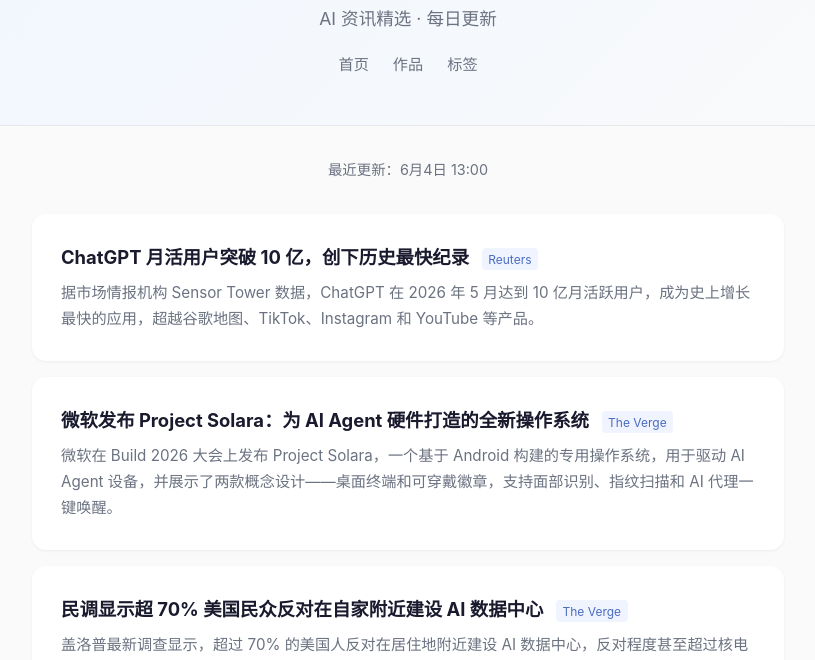
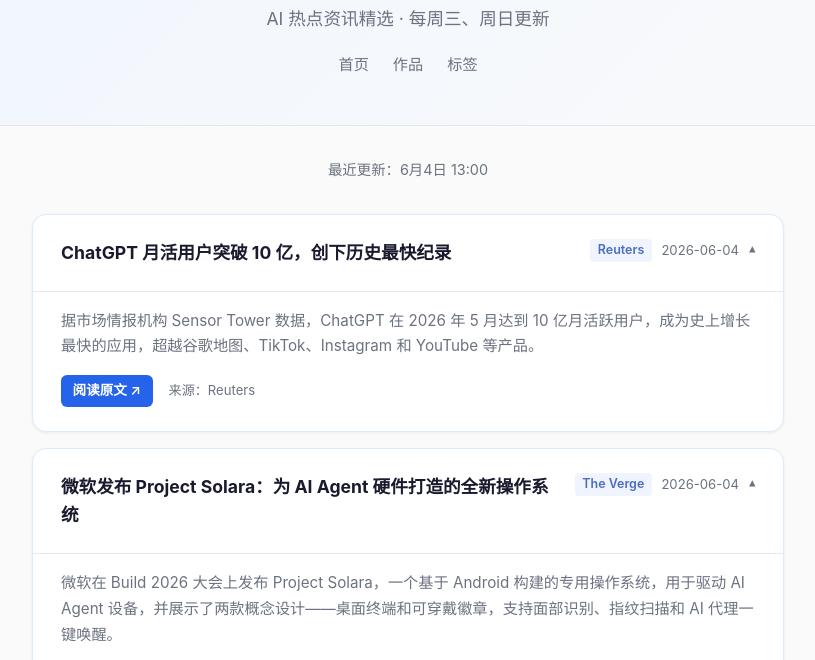
Before and after one commit to BlueBridge-E/StaryFall, an Astro site: page /StaryFall/feed in a window 1280 px wide. Shown: the part 131-791 px from the top of the page, without its empty margins (232-1047 px from the left). Built offline with nearby package versions, Linux system fonts and the light colour scheme; Astro itself is replaced by a stand-in of ours.

Commit message:
feed: 点击展开详情+来源链接，不再直接跳转

```diff
--- a/src/pages/feed.astro
+++ b/src/pages/feed.astro
@@ -19,13 +19,10 @@ interface NewsData {
 
 let newsData: NewsData | null = null;
 
-// 在构建时尝试读取 ai-news.json
 try {
-  // Astro SSG: 用 Vite import 读取 public 下的 JSON
   const mod = await import(`../../public/ai-news.json`) as { default: NewsData };
   newsData = mod.default;
 } catch {
-  // 文件不存在 → 显示空状态
   newsData = null;
 }
 
@@ -33,18 +30,17 @@ const items = newsData?.items ?? [];
 const lastUpdated = newsData?.lastUpdated ?? '';
 ---
 
-{/* 前端渲染 */}
 <html lang="zh-CN">
   <head>
     <meta charset="utf-8" />
     <meta name="viewport" content="width=device-width, initial-scale=1" />
     <title>AI 速递 — StaryFall</title>
-    <meta name="description" content="AI 资讯精选速递 · 每日更新" />
+    <meta name="description" content="AI 资讯精选速递 · 每周更新" />
   </head>
   <body>
     <header class="hero">
       <h1>🤖 AI 速递</h1>
-      <p class="tagline">AI 资讯精选 · 每日更新</p>
+      <p class="tagline">AI 热点资讯精选 · 每周三、周日更新</p>
       <nav class="hero-nav">
         <a href={`${base}/`}>首页</a>
         <a href={`${base}/work/`}>作品</a>
@@ -65,19 +61,32 @@ const lastUpdated = newsData?.lastUpdated ?? '';
         <div class="empty-state">
           <span class="empty-icon">📭</span>
           <p>资讯数据准备中，稍后回来查看</p>
-          <p class="empty-hint">首次部署后需运行 cron 自动生成内容</p>
         </div>
       ) : (
-        items.map((item: NewsItem) => (
-          <article class="news-card">
-            {item.url ? (
-              <a href={item.url} class="news-title" target="_blank" rel="noopener">{item.title}</a>
-            ) : (
-              <h2 class="news-title news-title--static">{item.title}</h2>
-            )}
-            {item.source && <span class="news-source">{item.source}</span>}
-            <p class="news-desc">{item.summary}</p>
-          </article>
+        items.map((item: NewsItem, i: number) => (
+          <details class="news-card" open>
+            <summary class="news-summary">
+              <h2 class="news-title">{item.title}</h2>
+              <div class="news-meta-top">
+                {item.source && <span class="news-source">{item.source}</span>}
+                {item.date && <span class="news-date">{item.date}</span>}
+                <span class="news-expand-icon">▾</span>
+              </div>
+            </summary>
+            <div class="news-body">
+              <p class="news-desc">{item.summary}</p>
+              <div class="news-footer">
+                {item.url ? (
+                  <a href={item.url} class="news-link" target="_blank" rel="noopener">
+                    阅读原文 ↗
+                  </a>
+                ) : (
+                  <span class="news-link news-link--disabled">暂无链接</span>
+                )}
+                {item.source && <span class="news-source-tag">来源：{item.source}</span>}
+              </div>
+            </div>
+          </details>
         ))
       )}
     </main>
@@ -123,23 +132,105 @@ const lastUpdated = newsData?.lastUpdated ?? '';
 
   .empty-state { text-align: center; padding: 4rem 2rem; color: var(--muted); }
   .empty-icon { font-size: 3rem; display: block; margin-bottom: 1rem; }
-  .empty-hint { margin-top: 0.5rem; font-size: 0.85rem; }
 
+  /* 可展开卡片 */
   .news-card {
-    padding: 1.75rem; margin-bottom: 1rem; background: var(--card-bg);
-    border-radius: 14px; box-shadow: 0 1px 3px rgba(0,0,0,0.06);
-    border: 1px solid transparent; position: relative;
+    margin-bottom: 1rem;
+    background: var(--card-bg);
+    border-radius: 14px;
+    box-shadow: 0 1px 3px rgba(0,0,0,0.06);
+    border: 1px solid var(--border);
+    overflow: hidden;
   }
-  .news-card:hover { box-shadow: 0 4px 14px rgba(0,0,0,0.08); }
+  .news-card[open] { border-color: #dbeafe; }
+
+  .news-summary {
+    display: flex;
+    justify-content: space-between;
+    align-items: flex-start;
+    gap: 1rem;
+    padding: 1.5rem 1.75rem;
+    cursor: pointer;
+    list-style: none;
+    user-select: none;
+    transition: background 0.15s;
+  }
+  .news-summary::-webkit-details-marker { display: none; }
+  .news-summary:hover { background: #f8fafc; }
+
+  .news-title {
+    font-size: 1.1rem;
+    font-weight: 700;
+    color: var(--text);
+    flex: 1;
+    min-width: 0;
+  }
+
+  .news-meta-top {
+    display: flex;
+    align-items: center;
+    gap: 0.6rem;
+    flex-shrink: 0;
+    font-size: 0.82rem;
+    color: var(--muted);
+  }
   .news-source {
-    display: inline-block; margin-left: 0.5rem; padding: 0.1em 0.55em;
-    border-radius: 4px; font-size: 0.75rem; background: #f0f4ff; color: #4a6cc1;
-    vertical-align: middle;
+    padding: 0.15em 0.6em;
+    border-radius: 4px;
+    background: #f0f4ff;
+    color: #4a6cc1;
+    font-size: 0.78rem;
+    font-weight: 600;
+    white-space: nowrap;
   }
-  .news-title { font-size: 1.15rem; font-weight: 700; color: var(--text); text-decoration: none; }
-  a.news-title:hover { color: var(--accent); }
-  .news-title--static { cursor: default; }
-  .news-desc { margin-top: 0.5rem; color: var(--muted); font-size: 0.95rem; line-height: 1.7; }
+  .news-date { white-space: nowrap; }
+  .news-expand-icon {
+    font-size: 0.8rem;
+    transition: transform 0.2s;
+  }
+  .news-card[open] .news-expand-icon { transform: rotate(180deg); }
+
+  /* 展开内容 */
+  .news-body {
+    padding: 0 1.75rem 1.5rem;
+    border-top: 1px solid var(--border);
+    padding-top: 1rem;
+  }
+  .news-desc {
+    color: var(--muted);
+    font-size: 0.95rem;
+    line-height: 1.7;
+  }
+  .news-footer {
+    margin-top: 1rem;
+    display: flex;
+    align-items: center;
+    gap: 1rem;
+    flex-wrap: wrap;
+  }
+  .news-link {
+    display: inline-flex;
+    align-items: center;
+    gap: 0.25rem;
+    padding: 0.35em 0.85em;
+    border-radius: 6px;
+    background: var(--accent);
+    color: #fff;
+    text-decoration: none;
+    font-size: 0.85rem;
+    font-weight: 600;
+    transition: background 0.2s;
+  }
+  .news-link:hover { background: #1d4ed8; }
+  .news-link--disabled {
+    background: #e5e7eb;
+    color: var(--muted);
+    cursor: default;
+  }
+  .news-source-tag {
+    font-size: 0.82rem;
+    color: var(--muted);
+  }
 
   .footer { text-align: center; padding: 2rem; font-size: 0.85rem; color: var(--muted); border-top: 1px solid var(--border); }
 
@@ -147,5 +238,7 @@ const lastUpdated = newsData?.lastUpdated ?? '';
     .hero { padding: 3rem 1.25rem 2rem; }
     .hero h1 { font-size: 2rem; }
     .feed-list { padding: 1.5rem 1rem 3rem; }
+    .news-summary { padding: 1.25rem; flex-direction: column; }
+    .news-meta-top { align-self: flex-start; }
   }
 </style>
```
